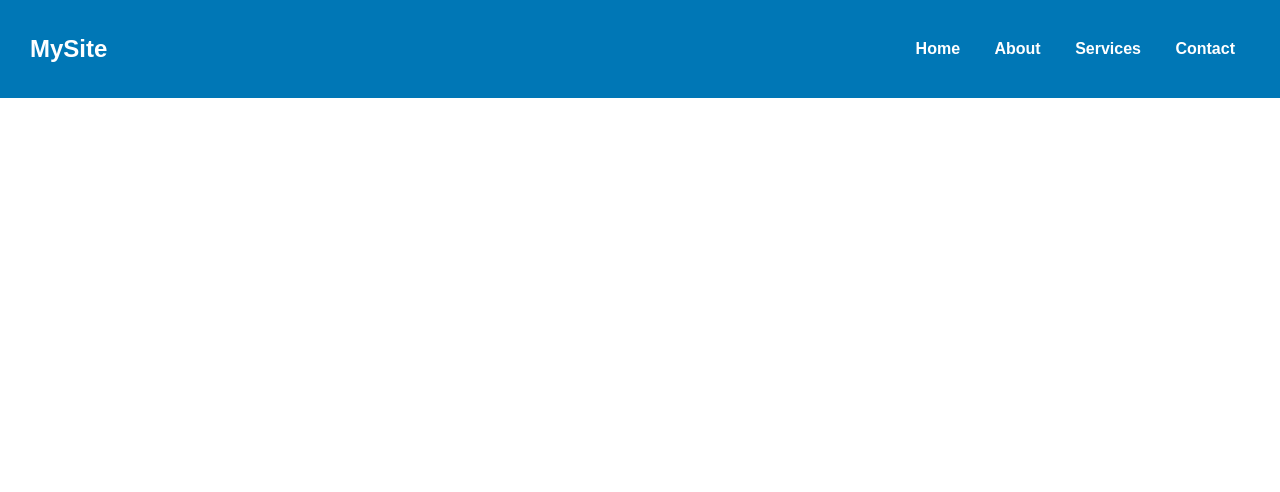
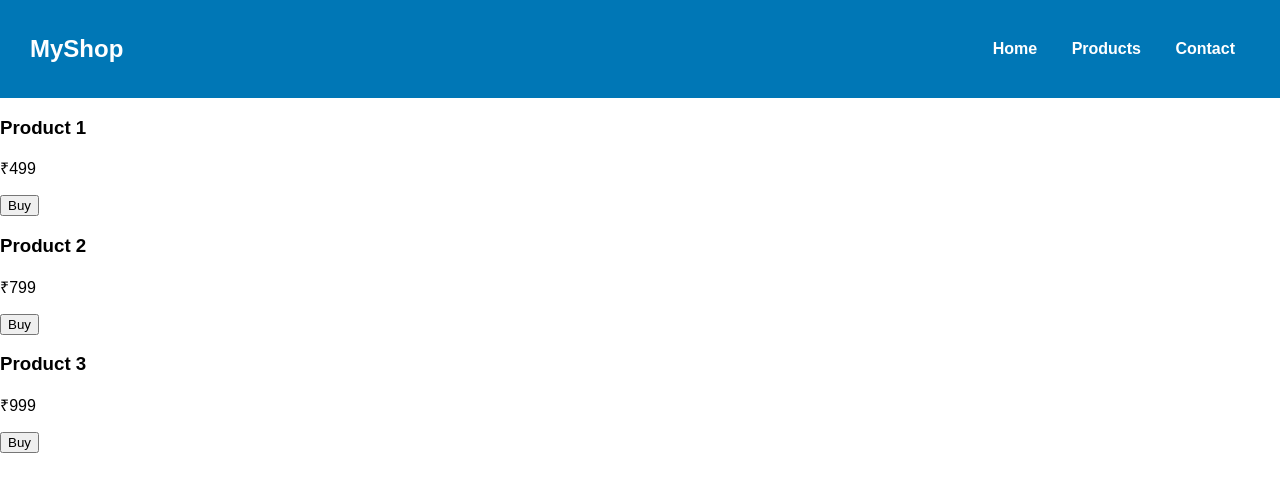
Before and after one commit to vasanthakuruva02-web/webdevelopment, a plain HTML site: page index.html in a window 1280 px wide. Drawn offline with Linux system fonts and the light colour scheme.

Commit message:
Update index.html

```diff
--- a/index.html
+++ b/index.html
@@ -2,23 +2,42 @@
 <html lang="en">
 <head>
   <meta charset="UTF-8">
-  <meta name="viewport" content="width=device-width, initial-scale=1.0">
-  <title>My Simple Website</title>
-
+  <title>My Shop</title>
   <link rel="stylesheet" href="style.css">
 </head>
 
 <body>
 
 <header>
-    <h2>MySite</h2>
+  <h2>MyShop</h2>
   <nav>
     <a href="#">Home</a>
-      <a href="#">About</a>
-      <a href="#">Services</a>
+    <a href="#">Products</a>
     <a href="#">Contact</a>
   </nav>
 </header>
 
+<div class="products">
+
+  <div class="card">
+    <h3>Product 1</h3>
+    <p>₹499</p>
+    <button>Buy</button>
+  </div>
+
+  <div class="card">
+    <h3>Product 2</h3>
+    <p>₹799</p>
+    <button>Buy</button>
+  </div>
+
+  <div class="card">
+    <h3>Product 3</h3>
+    <p>₹999</p>
+    <button>Buy</button>
+  </div>
+
+</div>
+
 </body>
 </html>
```
Lines whose indentation alone changed are shown as unchanged.
